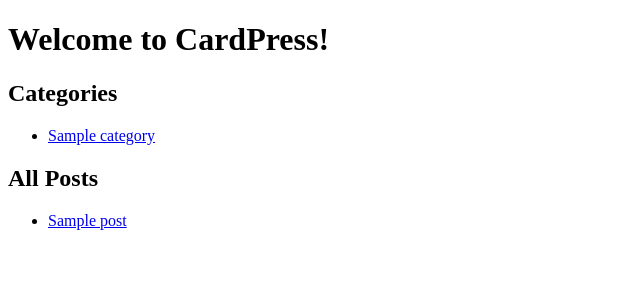
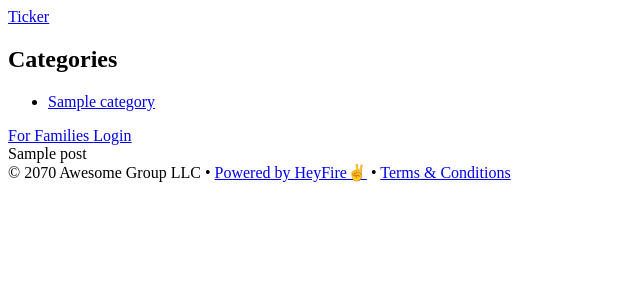
Before and after one commit to HeyFireHQ/ticker-blog, a Python web app: template templates/index_template.html in a window 1280 px wide. Shown: the top 300 px of the page, without its empty margins (0-640 px from the left). Run offline with Jinja, Linux system fonts and the light colour scheme; the template is opened without the code that fills it: most values are stand-ins (such as "Sample title", 1, 10 or a date in 2020).

Commit message:
working for base

```diff
--- a/output/sitemap.xml
+++ b/output/sitemap.xml
@@ -1,4 +1,4 @@
 <?xml version="1.0" encoding="UTF-8"?>
 <urlset xmlns="http://www.sitemaps.org/schemas/sitemap/0.9">
-<url><loc>https://heyticker.com/blog/why-building-fast-matters/</loc></url><url><loc>https://heyticker.com/blog/category/tutorial/</loc></url><url><loc>https://heyticker.com/blog/category/tech/</loc></url>
+<url><loc>https://blog.heyticker.com//why-building-fast-matters/</loc></url><url><loc>https://blog.heyticker.com//category/tutorial/</loc></url><url><loc>https://blog.heyticker.com//category/tech/</loc></url>
 </urlset>
--- a/templates/index_template.html
+++ b/templates/index_template.html
@@ -1,10 +1,53 @@
-<!doctype html>
-<html>
+<!DOCTYPE html>
+<html lang="en">
+
 <head>
-  <title>CardPress Blog</title>
+  <meta charset="UTF-8">
+  <meta name="viewport" content="width=device-width, initial-scale=1.0, maximum-scale=1.0, user-scalable=no">
+  <title>HeyTicker Blog</title>
+
+  <!-- Social Media Meta Tags -->
+  <meta property="og:title" content="HeyTicker - Fantasy Investment Competition">
+  <meta property="og:description"
+    content="Build your dream investment portfolio and compete for weekly cash prizes – all without risking your own money.">
+  <meta property="og:type" content="website">
+
+  <!-- Twitter Card Meta Tags -->
+  <meta name="twitter:card" content="summary_large_image">
+  <meta name="twitter:title" content="HeyTicker - Fantasy Investment Competition">
+  <meta name="twitter:description"
+    content="Build your dream investment portfolio and compete for weekly cash prizes – all without risking your own money.">
+
+
+  <meta name="theme-color" content="#ff6b00">
+  <meta name="apple-mobile-web-app-capable" content="yes">
+  <meta name="apple-mobile-web-app-status-bar-style" content="black-translucent">
+  <meta name="apple-mobile-web-app-title" content="HeyTicker">
+  {% block extra_head %}{% endblock %}
+
+  <!-- PWA Redirect Script -->
+  <script>
+    const isLoggedIn = document.documentElement.getAttribute('data-logged-in') === 'true';
+    if (window.location.pathname === '/' && isLoggedIn && window.matchMedia('(display-mode: standalone)').matches) {
+      window.location.href = '/profile';
+    }
+  </script>
 </head>
-<body>
-  <h1>Welcome to CardPress!</h1>
+
+<body class="bg-gray-50 min-h-screen flex flex-col items-center" data-logged-in="{% if email is not none %}true{% else %}false{% endif %}">
+  <div class="w-full max-w-7xl px-4 sm:px-6 lg:px-8" x-data="pwaInstall()" x-init="
+  email = '{{ email }}';
+  checkPWA();
+  ">
+    <!-- Navbar -->
+    <nav class="fixed top-0 left-0 right-0 bg-white shadow-md z-50"
+      x-show="!(isPWA && email)">
+      <div class="max-w-7xl mx-auto px-4 py-4 flex justify-between items-center">
+        <a href="/"
+          class="text-2xl font-bold bg-gradient-to-r from-orange-500 to-pink-500 bg-clip-text text-transparent">
+          Ticker
+        </a>
+
 
   <h2>Categories</h2>
   <ul>
@@ -12,6 +55,22 @@
       <li><a href="category/{{ category | lower | replace(' ', '-') }}/">{{ category }}</a></li>
     {% endfor %}
   </ul>
+        <div class="flex items-center gap-3">
+          <a href="/families" class="text-gray-600 hover:text-orange-500 font-medium transition-colors underline">
+            For Families
+          </a>
+          <!-- Logged out state -->
+          <a href="/login"
+            class="bg-white text-orange-500 px-4 py-2 rounded-lg border border-orange-500 hover:bg-orange-50 transition-colors font-medium">
+            Login
+          </a>
+        </div>
+      </div>
+    </nav>
+
+
+    <!-- Main Content with adjusted padding -->
+    <main class="flex-grow flex items-center justify-center
 
   <h2>All Posts</h2>
   <ul>
@@ -19,6 +78,15 @@
       <li><a href="/{{ post.slug }}/">{{ post.title }}</a></li>
     {% endfor %}
   </ul>
+    </main>
 
+    <!-- Footer - hide on mobile for logged-in users -->
+    <div class="mb-8 mt-auto text-gray-600 text-sm flex items-center justify-center gap-3
+      <a href="https://awesomehq.co" class="text-purple-600 hover:underline">© 2070 Awesome Group LLC</a>
+      <span class="text-gray-300">•</span>
+      <a href="https://heyfire.co" class="text-purple-600 hover:underline">Powered by HeyFire✌️</a>
+      <span class="text-gray-300">•</span>
+      <a href="/terms" class="text-orange-500 hover:underline">Terms & Conditions</a>
+    </div>
+  </div>
 </body>
-</html>
```
Also changed, not shown: output/index.html (+74 -6 lines).
